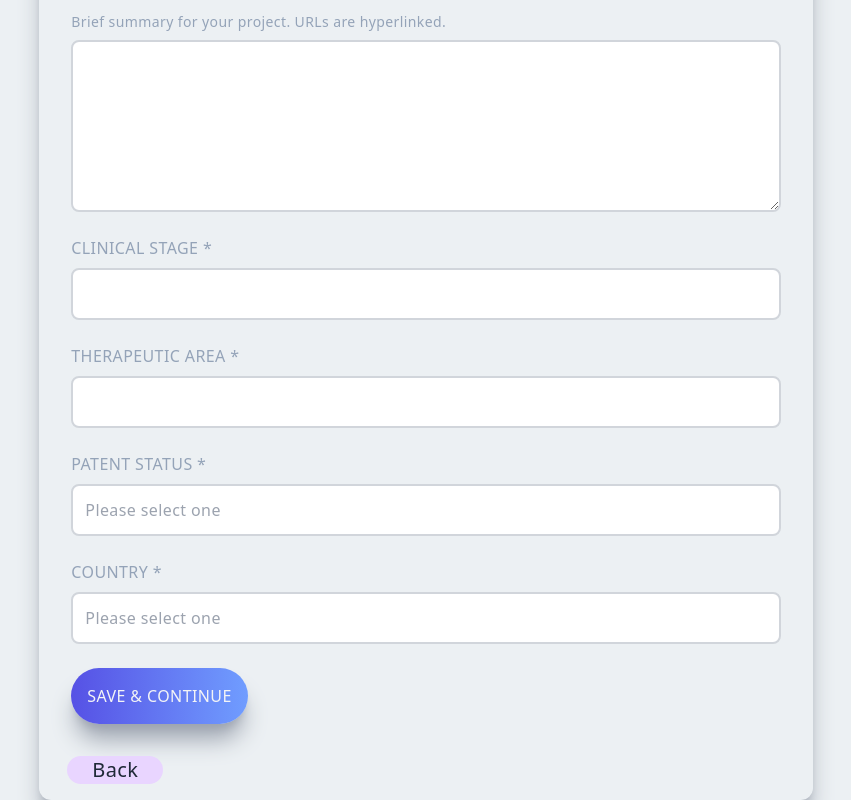
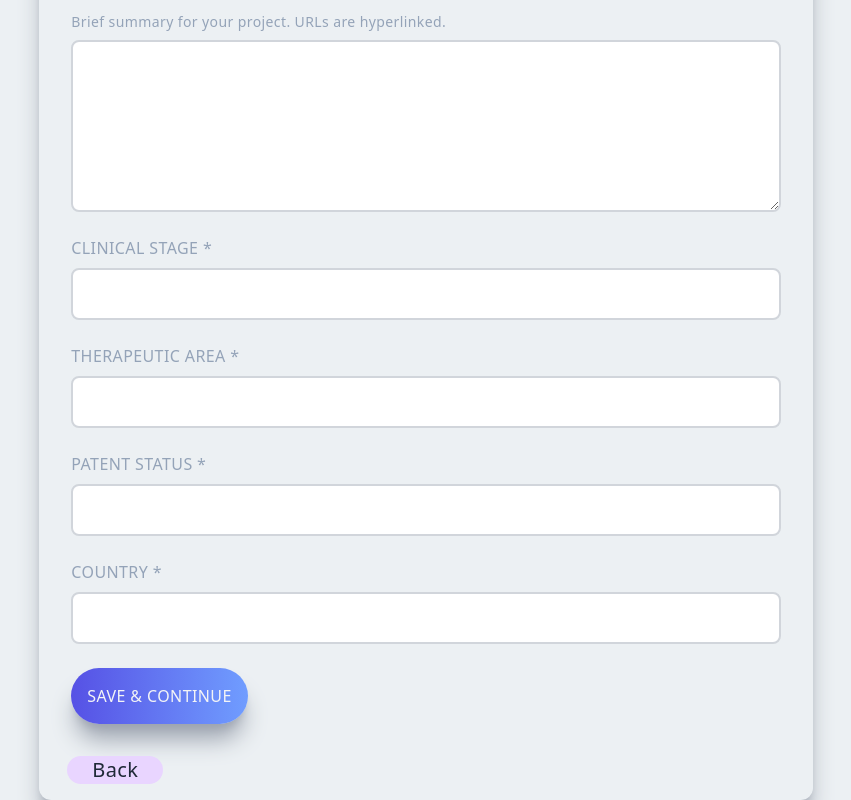
Before and after one commit to Decadmia/Decademia, a Next.js app: page /createProject in a window 1280 px wide. Shown: the part 480-1280 px from the top of the page, without its empty margins (264-1115 px from the left). Built offline with nearby package versions, Linux system fonts and the light colour scheme.

Commit message:
url data problem solved

```diff
--- a/components/Navbar.jsx
+++ b/components/Navbar.jsx
@@ -14,7 +14,7 @@ const Navbar = ({CreateProject, }) => {
 
   useEffect(() => {
     if (
-      router.asPath === '/CreateProject'
+      router.asPath === '/createProject'
     ) {
       setNavBg('#ecf0f3');
       setLinkColor('#ecf0f3');
--- a/pages/createProject.jsx
+++ b/pages/createProject.jsx
@@ -8,13 +8,13 @@ function CreateProject() {
         country: " "
     });
     let name, value;
-    const handleInputs = (e) => {
+    const handleInputs = async(e) => {
         console.log(e);
+        e.preventDefault();
         name = e.target.name;
         value = e.target.value;
         setprojectDetails({ ...projectDetails, [name]: value })
     }
-
 
     return (
 
@@ -39,6 +39,7 @@ function CreateProject() {
                                 value={projectDetails.name}
                                 placeholder='Discovering Novel Autophagy Activation'
                                 onChange={handleInputs}
+                                autoComplete="off"
                             />
                         </div>
 
@@ -52,6 +53,7 @@ function CreateProject() {
                                 name='summary'
                                 value={projectDetails.summary}
                                 onChange={handleInputs}
+                                autoComplete="off"
                             ></textarea>
                         </div>
 
@@ -65,6 +67,7 @@ function CreateProject() {
                                 value={projectDetails.clinicalStage}
                                 placeholder='Please Select One'
                                 onChange={handleInputs}
+                                autoComplete="off"
                             />
                         </div>
                         <div className='flex flex-col py-2'>
@@ -77,6 +80,7 @@ function CreateProject() {
                                 value={projectDetails.therapeuticArea}
                                 placeholder='Select or search for areas...'
                                 onChange={handleInputs}
+                                autoComplete="off"
                             />
                         </div>
 
@@ -85,11 +89,12 @@ function CreateProject() {
                             <input
                                 className='border-2 rounded-lg p-3  text-slate-400 flex border-gray-300'
                                 type='text'
-                                name='PatientStatus'
-                                id='PatientStatus'
-                                value={projectDetails.PatientStatus}
+                                name='patientStatus'
+                                id='patientStatus'
+                                value={projectDetails.patientStatus}
                                 placeholder='Please select one'
                                 onChange={handleInputs}
+                                autoComplete="off"
                             />
                         </div>
 
@@ -98,11 +103,12 @@ function CreateProject() {
                             <input
                                 className='border-2 rounded-lg p-3  text-slate-400 flex border-gray-300'
                                 type='text'
-                                name='Country'
-                                id='Country'
-                                value={projectDetails.Country}
+                                name='country'
+                                id='country'
+                                value={projectDetails.country}
                                 placeholder='Please select one'
                                 onChange={handleInputs}
+                                autoComplete="off"
                             />
                         </div>
 
```
